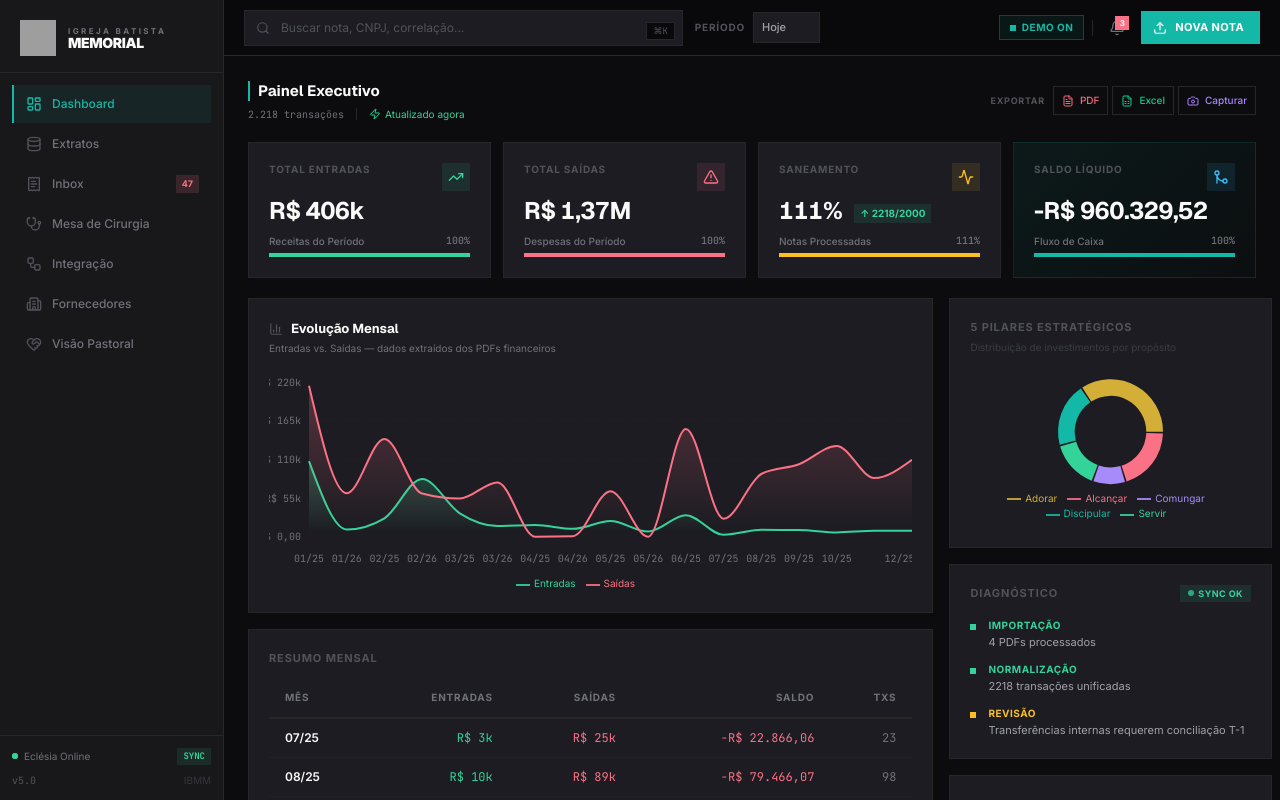
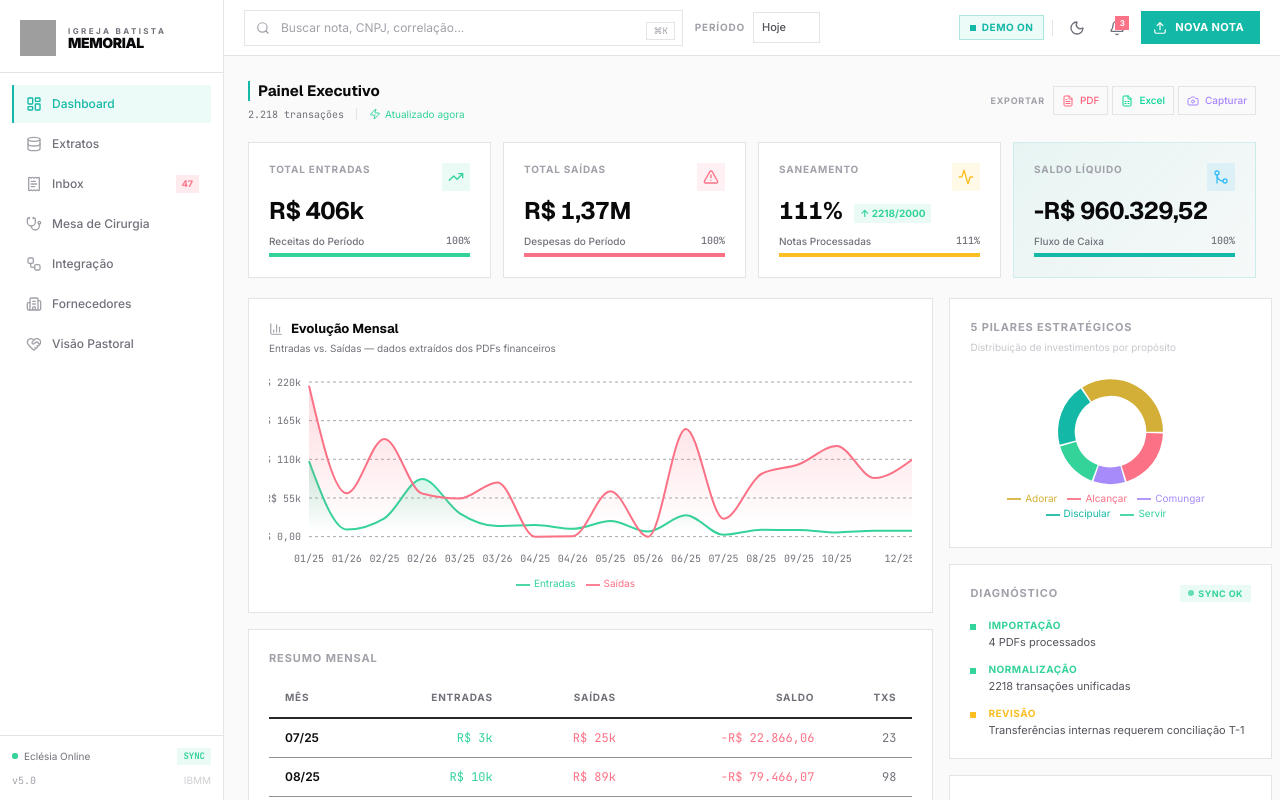
Before and after one commit to tivitalinoplix-prog/memorial-financeiro-ibmm, a Next.js app: page / in a window 1280 px wide. Built offline with nearby package versions, Linux system fonts and the light colour scheme; grey boxes are pictures that could not be loaded.

Commit message:
feat: complete light/dark mode implementation with ThemeToggle

```diff
--- a/app/globals.css
+++ b/app/globals.css
@@ -8,26 +8,26 @@
    ═══════════════════════════════════════════════════════ */
 
 @theme {
-  /* ── Surface System (Zinc Deep Dark) ── */
-  --color-background: #09090b;
-  --color-background-alt: #0c0c0e;
-  --color-surface: #18181b;
-  --color-surface-hover: #1f1f23;
-  --color-card: #1c1c22;
-  --color-card-hover: #27272a;
-  --color-elevated: #2a2a32;
+  /* ── Surface System ── */
+  --color-background: var(--bg);
+  --color-background-alt: var(--bg-alt);
+  --color-surface: var(--surface);
+  --color-surface-hover: var(--surface-hover);
+  --color-card: var(--card);
+  --color-card-hover: var(--card-hover);
+  --color-elevated: var(--elevated);
 
   /* ── Border System ── */
-  --color-border: #27272a;
-  --color-border-hover: #3f3f46;
-  --color-border-accent: #52525b;
+  --color-border: var(--border);
+  --color-border-hover: var(--border-hover);
+  --color-border-accent: var(--border-accent);
   --color-border-active: #14b8a6;
 
   /* ── Typography ── */
-  --color-text-primary: #fafafa;
-  --color-text-secondary: #a1a1aa;
-  --color-text-muted: #71717a;
-  --color-text-ghost: #52525b;
+  --color-text-primary: var(--text-primary);
+  --color-text-secondary: var(--text-secondary);
+  --color-text-muted: var(--text-muted);
+  --color-text-ghost: var(--text-ghost);
 
   /* ── Brand Accent (Teal / Operative) ── */
   --color-primary: #14b8a6;
@@ -56,6 +56,46 @@
   /* ── Legacy compat ── */
   --color-success: #34d399;
   --color-error: #fb7185;
+}
+
+@layer base {
+  :root {
+    --bg: #ffffff;
+    --bg-alt: #fafafa;
+    --surface: #ffffff;
+    --surface-hover: #f4f4f5;
+    --card: #ffffff;
+    --card-hover: #f4f4f5;
+    --elevated: #ffffff;
+
+    --border: #e4e4e7;
+    --border-hover: #d4d4d8;
+    --border-accent: #a1a1aa;
+
+    --text-primary: #09090b;
+    --text-secondary: #52525b;
+    --text-muted: #71717a;
+    --text-ghost: #a1a1aa;
+  }
+
+  .dark {
+    --bg: #09090b;
+    --bg-alt: #0c0c0e;
+    --surface: #18181b;
+    --surface-hover: #1f1f23;
+    --card: #1c1c22;
+    --card-hover: #27272a;
+    --elevated: #2a2a32;
+
+    --border: #27272a;
+    --border-hover: #3f3f46;
+    --border-accent: #52525b;
+
+    --text-primary: #fafafa;
+    --text-secondary: #a1a1aa;
+    --text-muted: #71717a;
+    --text-ghost: #52525b;
+  }
 }
 
 @layer base {
--- a/app/layout.tsx
+++ b/app/layout.tsx
@@ -2,6 +2,7 @@ import type { Metadata } from 'next';
 import { Geist, Geist_Mono } from 'next/font/google';
 import { Inter, JetBrains_Mono } from 'next/font/google';
 import { Toaster } from 'sonner';
+import { ThemeProvider } from '@/components/ThemeProvider';
 import './globals.css';
 
 const geistSans = Geist({
@@ -42,21 +43,20 @@ export default function RootLayout({ children }: { children: React.ReactNode })
       suppressHydrationWarning
     >
       <body className="font-sans bg-background text-text-primary antialiased min-h-screen overflow-x-hidden">
+        <ThemeProvider
+          attribute="class"
+          defaultTheme="system"
+          enableSystem
+          disableTransitionOnChange
+        >
           {children}
           <Toaster
-          theme="dark"
             position="bottom-right"
             toastOptions={{
-            style: {
-              background: '#1c1c22',
-              border: '1px solid #27272a',
-              color: '#fafafa',
-              fontSize: '12px',
-              fontFamily: 'var(--font-sans)',
-              borderRadius: '0px',
-            },
+              className: "bg-card border border-border text-text-primary font-sans rounded-none shadow-none text-[12px]",
             }}
           />
+        </ThemeProvider>
       </body>
     </html>
   );
--- a/app/page.tsx
+++ b/app/page.tsx
@@ -13,6 +13,7 @@ import { SuppliersTab } from '@/components/tabs/SuppliersTab';
 import { PastoralTab } from '@/components/tabs/PastoralTab';
 import { ExtratosTab } from '@/components/tabs/ExtratosTab';
 import { ImportModal } from '@/components/ImportModal';
+import { ThemeToggle } from '@/components/ThemeToggle';
 import { cn } from '@/lib/utils';
 
 export default function App() {
@@ -173,6 +174,9 @@ export default function App() {
             </button>
 
             <div className="h-4 w-px bg-border hidden sm:block"></div>
+
+            {/* Theme Toggle */}
+            <ThemeToggle />
 
             {/* Notifications */}
             <div className="relative">
--- /dev/null
+++ b/components/ThemeProvider.tsx
@@ -0,0 +1,11 @@
+'use client';
+
+import * as React from 'react';
+import { ThemeProvider as NextThemesProvider } from 'next-themes';
+
+export function ThemeProvider({
+  children,
+  ...props
+}: React.ComponentProps<typeof NextThemesProvider>) {
+  return <NextThemesProvider {...props}>{children}</NextThemesProvider>;
+}
--- /dev/null
+++ b/components/ThemeToggle.tsx
@@ -0,0 +1,39 @@
+'use client';
+
+import * as React from 'react';
+import { Moon, Sun } from 'lucide-react';
+import { useTheme } from 'next-themes';
+
+export function ThemeToggle() {
+  const { theme, setTheme, resolvedTheme } = useTheme();
+  const [mounted, setMounted] = React.useState(false);
+
+  React.useEffect(() => {
+    // eslint-disable-next-line react-hooks/set-state-in-effect
+    setMounted(true);
+  }, []);
+
+  if (!mounted) {
+    return (
+      <button className="p-2 text-text-muted hover:text-text-primary transition-colors hover:bg-card">
+        <div className="w-4 h-4" />
+      </button>
+    );
+  }
+
+  const currentTheme = theme === 'system' ? resolvedTheme : theme;
+
+  return (
+    <button
+      onClick={() => setTheme(currentTheme === 'dark' ? 'light' : 'dark')}
+      className="p-2 text-text-muted hover:text-text-primary transition-colors hover:bg-card relative group"
+      title={currentTheme === 'dark' ? 'Mudar para Claro' : 'Mudar para Escuro'}
+    >
+      {currentTheme === 'dark' ? (
+        <Sun className="w-4 h-4" />
+      ) : (
+        <Moon className="w-4 h-4" />
+      )}
+    </button>
+  );
+}
--- a/components/tabs/SuppliersTab.tsx
+++ b/components/tabs/SuppliersTab.tsx
@@ -42,8 +42,7 @@ export function SuppliersTab() {
 
   const totalVolume = suppliers.reduce((s, sup) => s + sup.totalSpent, 0);
 
-  const exportData = useMemo(() => {
-    return filtered.map(s => ({
+  const exportData = filtered.map(s => ({
     'ID': s.id,
     'Fornecedor': s.name,
     'Volume Total': s.totalSpent,
@@ -54,10 +53,9 @@ export function SuppliersTab() {
     'Categorias': s.categories.join(', '),
     'Classificação Risco': s.riskLevel === 'high' ? 'Alto Volume' : s.riskLevel === 'medium' ? 'Médio Volume' : 'Baixo Volume'
   }));
-  }, [filtered]);
 
   return (
-    <div className="space-y-4 animate-slide-up">
+    <div id="suppliers-dashboard" className="space-y-4 animate-slide-up">
 
       {/* Header and Toolbar */}
       <div className="flex flex-col sm:flex-row items-start sm:items-center justify-between gap-3 bg-surface border border-border p-3">
@@ -83,9 +81,10 @@ export function SuppliersTab() {
             />
           </div>
           <ExportToolbar
+            containerId="suppliers-dashboard"
             data={exportData}
             filename="Fornecedores_Diretorio"
-            pdfTitle="Diretório de Fornecedores"
+            title="Diretório de Fornecedores"
           />
         </div>
       </div>
--- a/components/tabs/SurgeryTab.tsx
+++ b/components/tabs/SurgeryTab.tsx
@@ -121,15 +121,17 @@ export function SurgeryTab() {
             {sources.map(s => <option key={s} value={s}>{s.replace('_PDF', '')}</option>)}
           </select>
           <ExportToolbar
+            containerId="surgery-dashboard"
             data={exportData}
             filename="Mesa_Cirurgia"
-            pdfTitle="Relatório de Mesa de Cirurgia"
+            title="Relatório de Mesa de Cirurgia"
           />
         </div>
       </div>
 
       {/* Summary Bar */}
-      <div className="grid grid-cols-3 gap-3">
+      <div id="surgery-dashboard" className="space-y-4">
+        <div className="grid grid-cols-3 gap-3">
         <div className="bg-card border border-border p-3">
           <div className="text-[9px] text-text-ghost uppercase tracking-[0.08em] font-bold mb-1">Entradas</div>
           <div className="text-sm font-bold text-emerald-400 font-mono">{formatCurrencyShort(totalIncome)}</div>
@@ -294,5 +296,6 @@ export function SurgeryTab() {
         )}
       </DetailDrawer>
     </div>
+    </div>
   );
 }
--- a/package.json
+++ b/package.json
@@ -23,6 +23,7 @@
     "lucide-react": "^0.553.0",
     "motion": "^12.23.24",
     "next": "^15.4.9",
+    "next-themes": "^0.4.6",
     "postcss": "^8.5.6",
     "react": "^19.2.1",
     "react-dom": "^19.2.1",
```
Also changed, not shown: 1 other file (tests, documents, lock files or other folders). Lines whose indentation alone changed are shown as unchanged.
